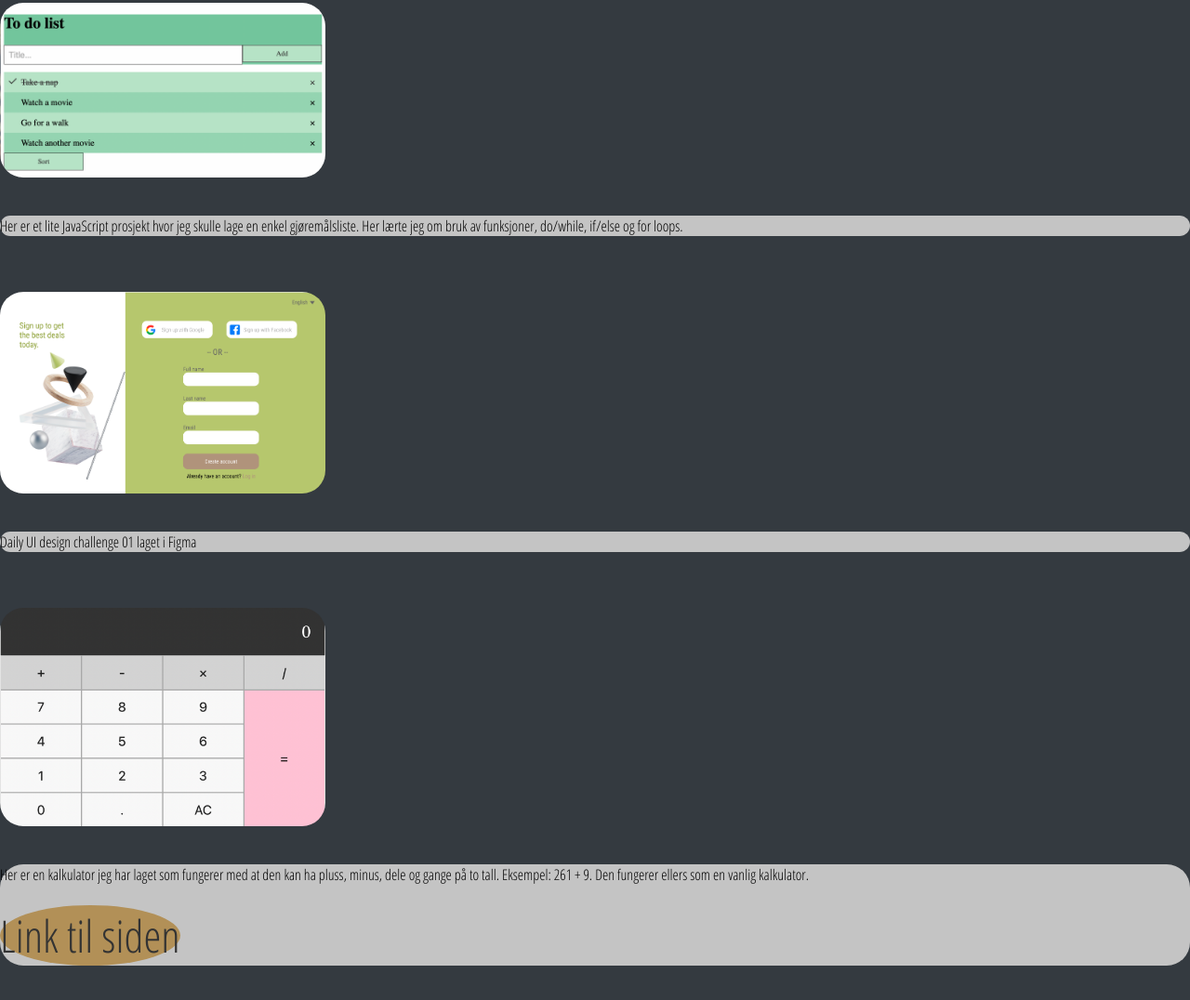
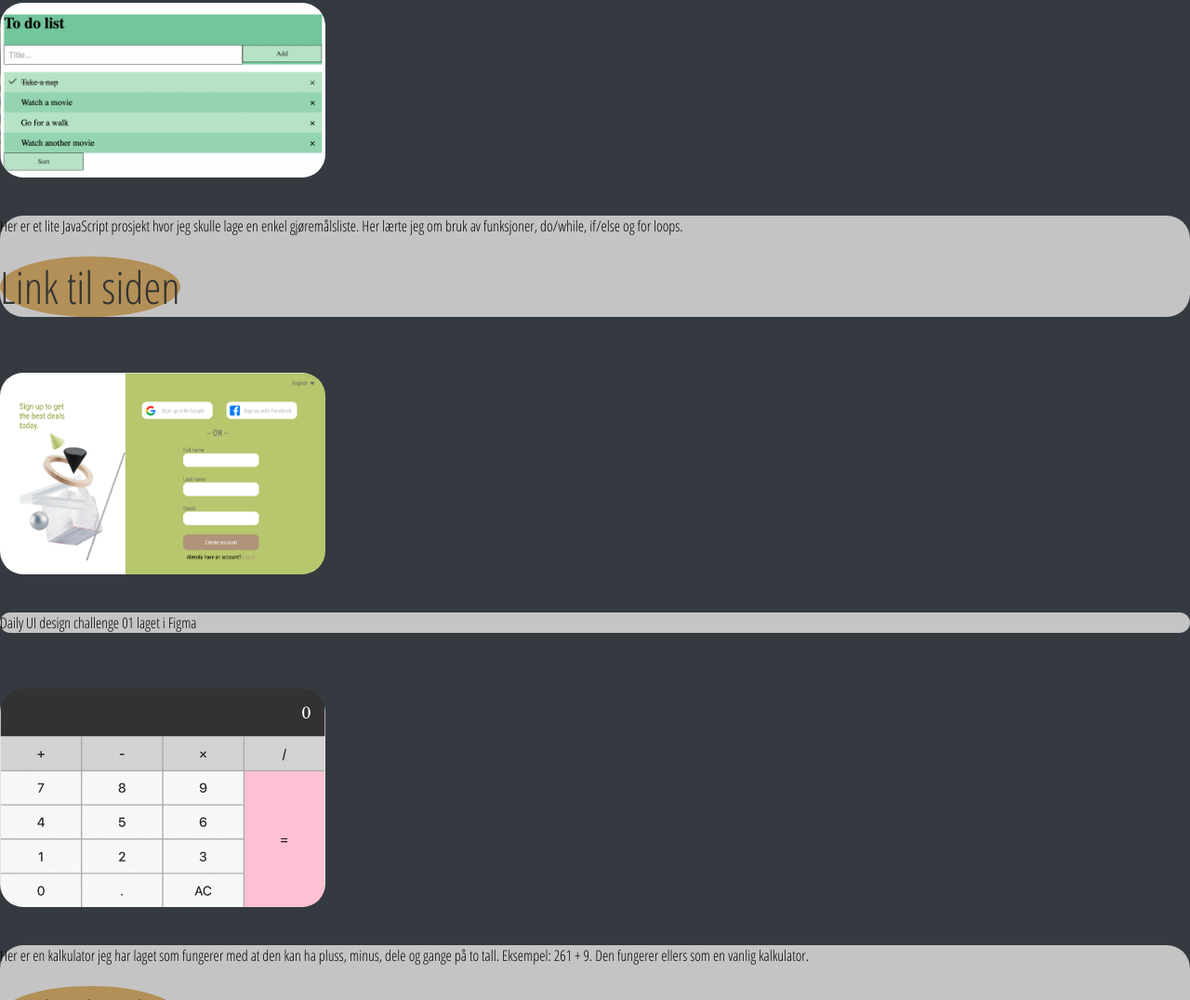
Before and after one commit to Anne-Lise1991/CV, a plain HTML site: page prosjekter.html in a window 1280 px wide. Shown: the part 2061-3137 px from the top of the page at 93% size. Drawn offline with Linux system fonts and the light colour scheme.

Commit message:
to do list link added

```diff
--- a/prosjekter.html
+++ b/prosjekter.html
@@ -72,7 +72,12 @@
 <div class="c-one">
 <img src="images/Skjermbilde 2021-08-24 kl. 10.30.12.png" alt="To do list">
 <p> Her er et lite JavaScript prosjekt hvor jeg skulle lage en enkel gj&oslashrem&aringlsliste. Her l&aeligrte jeg om
-    bruk av funksjoner, do/while, if/else og for loops. </p>
+    bruk av funksjoner, do/while, if/else og for loops.
+    <br>
+    <br>
+    <a href="https://anne-lise1991.github.io/To-do-list/" target="_blank"> Link til siden</a>
+
+  </p>
 </div>
 
 <div class="c-one">
```
